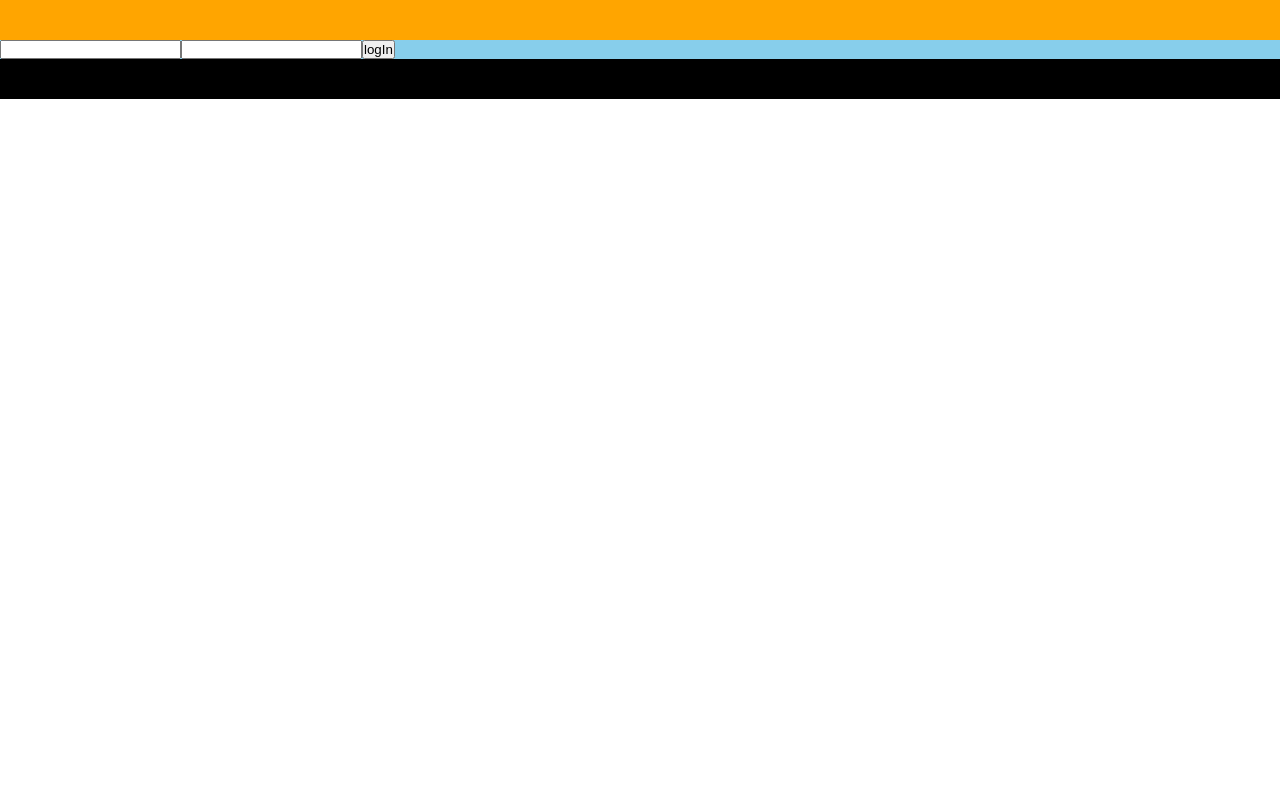
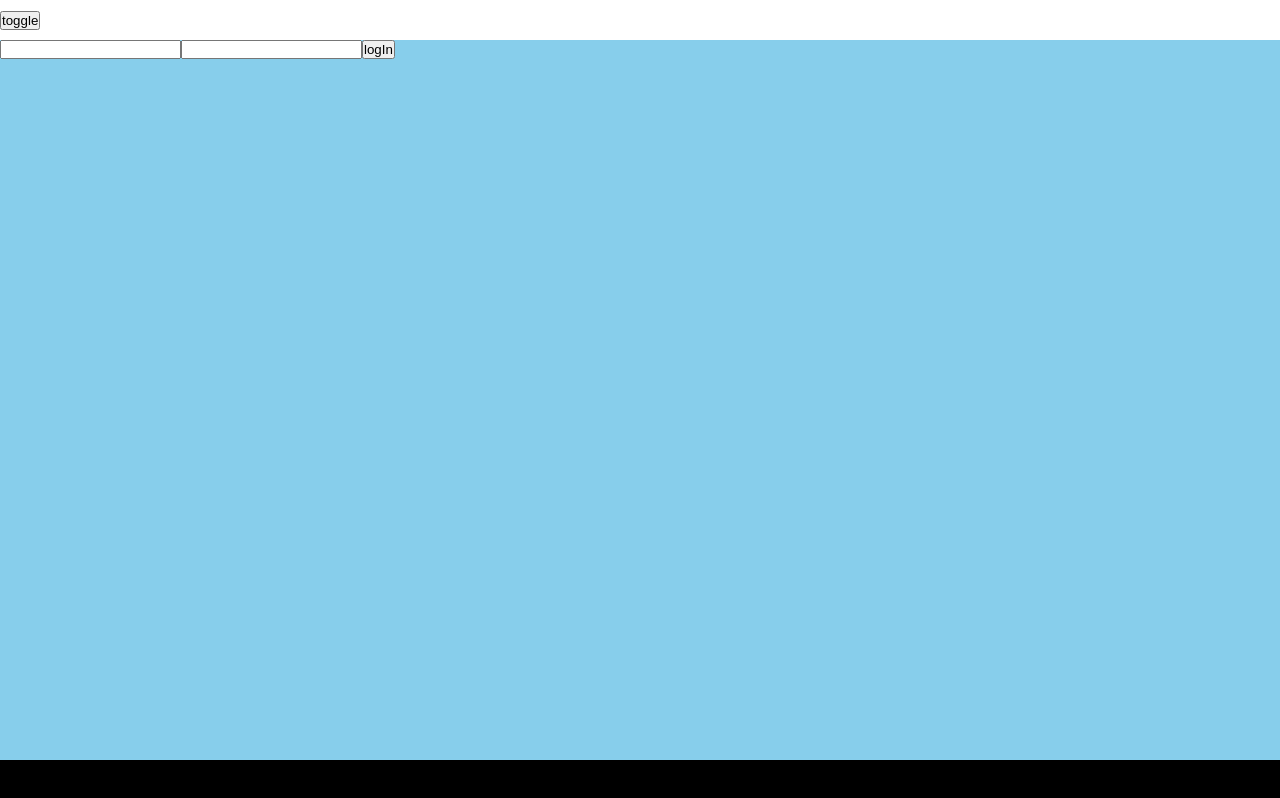
Before and after one commit to kuoaws001/react-design-patterns, a React app: page / in a window 1280 px wide. Built offline with nearby package versions, Linux system fonts and the light colour scheme.

Commit message:
Data management with Providers

```diff
--- a/src/app.tsx
+++ b/src/app.tsx
@@ -2,12 +2,13 @@ import React from 'react'
 import '@/styles/index.css'
 import CharactersContainer from './components/CharactersContainer'
 import Auth from './components/Auth'
+import Header from './components/Header'
 
 const App = () => {
 
     return (
         <>
-            <div className="header"></div>
+            <Header />
             <div className="content">
                 {/* <CharactersContainer /> */}
                 <Auth />
--- /dev/null
+++ b/src/components/Header.tsx
@@ -0,0 +1,30 @@
+import React, { useContext } from 'react'
+import { ThemeProvider, ThemeContext, IThemeContext } from '../context/ThemeProvider'
+
+const Header = () => {
+    return (
+        <ThemeProvider>
+            <TopNav />
+        </ThemeProvider>
+    )
+}
+
+const TopNav = () => {
+    const { theme, setTheme } = useContext(ThemeContext) as IThemeContext;
+
+    const toggleMode = () => {
+        if (theme === 'light') {
+            setTheme('dark')
+        } else {
+            setTheme('light')
+        }
+    }
+
+    return (
+        <div className='header' style={{ backgroundColor: theme === 'light' ? '#fff' : '#000' }}>
+            <button onClick={toggleMode}>toggle</button>
+        </div>
+    )
+}
+
+export default Header
--- /dev/null
+++ b/src/context/ThemeProvider.tsx
@@ -0,0 +1,25 @@
+import React, { createContext, useState } from 'react'
+
+interface IThemeContext {
+    theme: string;
+    setTheme: any;
+}
+
+const ThemeContext = createContext<IThemeContext | null>(null)
+
+const ThemeProvider = ({ children }) => {
+    const [theme, setTheme] = useState("light");
+
+    const value = {
+        theme,
+        setTheme
+    }
+
+    return (
+        <ThemeContext.Provider value={value}>
+            {children}
+        </ThemeContext.Provider>
+    )
+}
+
+export { ThemeProvider, ThemeContext, IThemeContext }
--- a/src/styles/index.css
+++ b/src/styles/index.css
@@ -5,12 +5,12 @@
 
 .header{
     height: 5vh;
-    background-color: orange;
     display: flex;
     align-items: center;
 }
 .content {
     background-color: skyblue;
+    height: 90vh;
 }
 .footer {
     height: 5vh;
```
